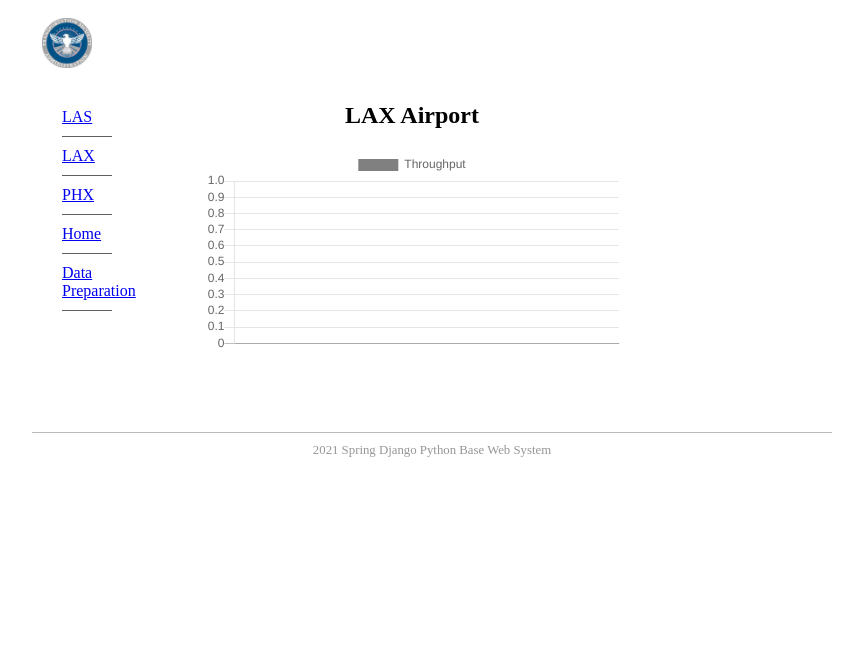
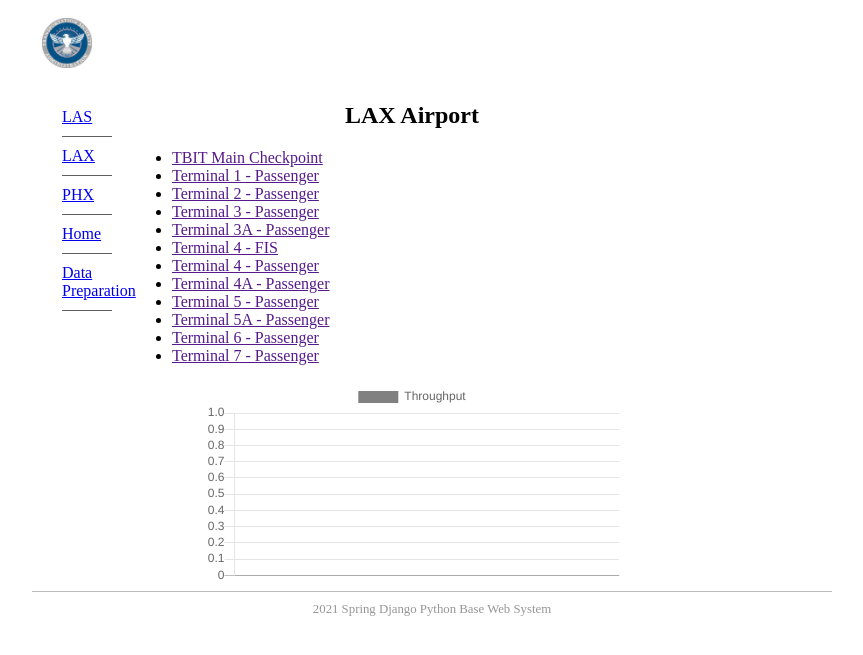
Before and after one commit to samyi470/checkPoint, a Django app: template checkPoint/templates/checkPointMng/lax.html in a window 1280 px wide. Shown: the top 655 px of the page, without its empty margins (208-1071 px from the left). Run offline with Django 3.2, Linux system fonts and the light colour scheme; data comes from the database, SQL or seed files in the repository; both versions use the stored data as it was after the commit; tables that the repository leaves empty hold one stand-in row (values such as "Sample post"); the template is opened without the code that fills it: values that come from a table or form of the project are taken from there, most other values are stand-ins (such as "Sample title", 1, 10 or a date in 2020).

Commit message:
Terminals
Added terminals for each airport

```diff
--- a/checkPoint/templates/checkPointMng/lax.html
+++ b/checkPoint/templates/checkPointMng/lax.html
@@ -15,4 +15,18 @@
 
 {% block content %}
     <h1 align ="center">LAX Airport</h1>
+    <ul>
+        <li><a href="">TBIT Main Checkpoint</a></li>
+        <li><a href="">Terminal 1 - Passenger</a></li>
+        <li><a href="">Terminal 2 - Passenger</a></li>
+        <li><a href="">Terminal 3 - Passenger</a></li>
+        <li><a href="">Terminal 3A - Passenger</a></li>
+        <li><a href="">Terminal 4 - FIS</a></li>
+        <li><a href="">Terminal 4 - Passenger</a></li>
+        <li><a href="">Terminal 4A - Passenger</a></li>
+        <li><a href="">Terminal 5 - Passenger</a></li>
+        <li><a href="">Terminal 5A - Passenger</a></li>
+        <li><a href="">Terminal 6 - Passenger</a></li>
+        <li><a href="">Terminal 7 - Passenger</a></li>
+    </ul>
 {% endblock content %}
--- a/checkPointMng/urls.py
+++ b/checkPointMng/urls.py
@@ -13,4 +13,7 @@
 
     # phx
     path('phx', views.phx, name='phx'),
+
+    # data preparation
+    path('datapreparation', views.datapreparation, name='datapreparation'),
 ]
```
Also changed, not shown: checkPoint/templates/checkPointMng/datapreparation.html (added, +24 -0 lines), checkPoint/templates/checkPointMng/las.html (+8 -0 lines), checkPoint/templates/checkPointMng/phx.html (+8 -0 lines), checkPointMng/views.py (+10 -1 lines), db.sqlite3.
